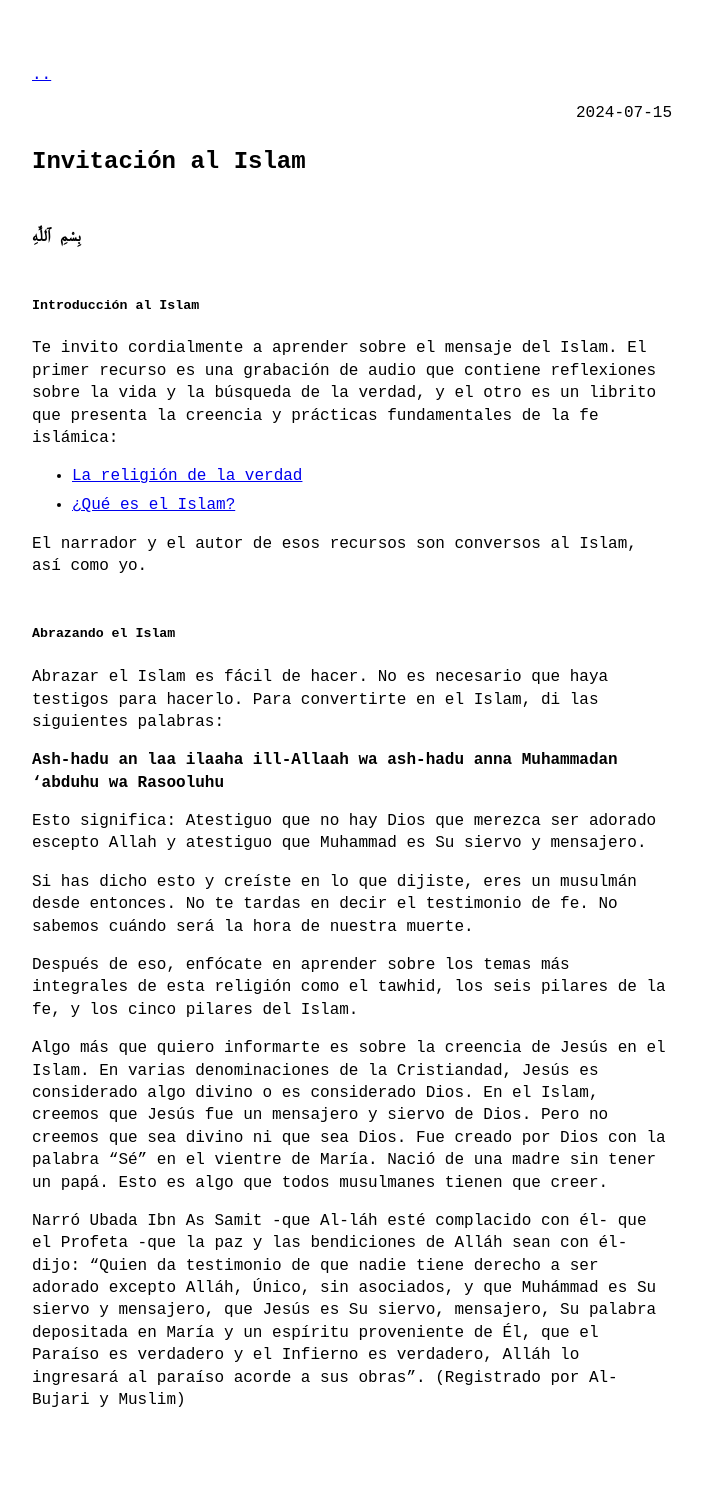
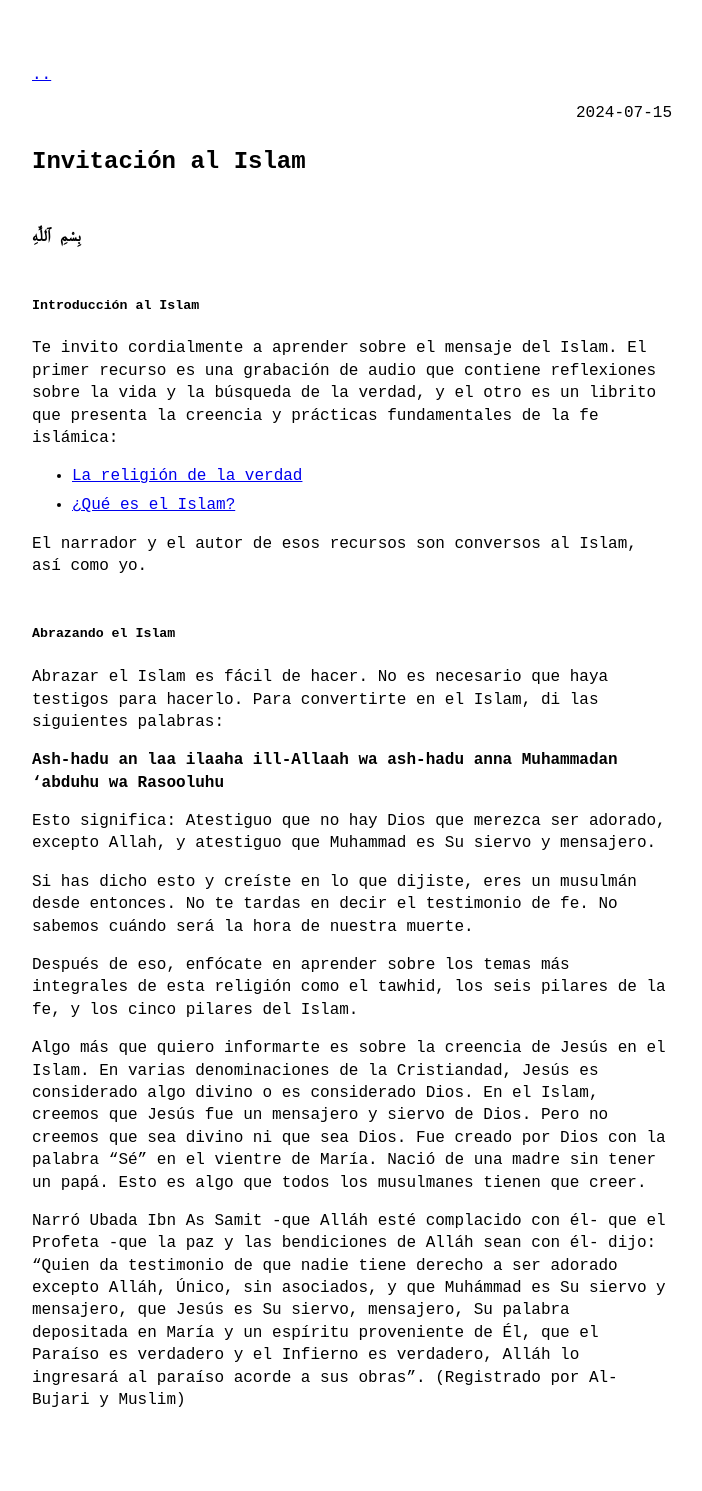
Before and after one commit to ekofi/islammoe.github.io, a Jekyll site: the page built from _posts/2024-07-15-invitacion.md, in a window 1280 px wide. Shown: the whole page, without its empty margins (288-990 px from the left). Built offline with Jekyll 4.4.1, drawn with Linux system fonts in a browser that asks for light colours.

Commit message:
Update 2024-07-15-invitacion.md

```diff
--- a/_posts/2024-07-15-invitacion.md
+++ b/_posts/2024-07-15-invitacion.md
@@ -21,12 +21,12 @@ Abrazar el Islam es fácil de hacer. No es necesario que haya testigos para hace
 
 **Ash-hadu an laa ilaaha ill-Allaah wa ash-hadu anna Muhammadan ‘abduhu wa Rasooluhu**
 
-Esto significa: Atestiguo que no hay Dios que merezca ser adorado escepto Allah y atestiguo que Muhammad es Su siervo y mensajero.
+Esto significa: Atestiguo que no hay Dios que merezca ser adorado, excepto Allah, y atestiguo que Muhammad es Su siervo y mensajero.
 
 Si has dicho esto y creíste en lo que dijiste, eres un musulmán desde entonces. No te tardas en decir el testimonio de fe. No sabemos cuándo será la hora de nuestra muerte.
 
 Después de eso, enfócate en aprender sobre los temas más integrales de esta religión como el tawhid, los seis pilares de la fe, y los cinco pilares del Islam.
 
-Algo más que quiero informarte es sobre la creencia de Jesús en el Islam. En varias denominaciones de la Cristiandad, Jesús es considerado algo divino o es considerado Dios. En el Islam, creemos que Jesús fue un mensajero y siervo de Dios. Pero no creemos que sea divino ni que sea Dios. Fue creado por Dios con la palabra "Sé" en el vientre de María. Nació de una madre sin tener un papá. Esto es algo que todos musulmanes tienen que creer.
+Algo más que quiero informarte es sobre la creencia de Jesús en el Islam. En varias denominaciones de la Cristiandad, Jesús es considerado algo divino o es considerado Dios. En el Islam, creemos que Jesús fue un mensajero y siervo de Dios. Pero no creemos que sea divino ni que sea Dios. Fue creado por Dios con la palabra "Sé" en el vientre de María. Nació de una madre sin tener un papá. Esto es algo que todos los musulmanes tienen que creer.
 
-Narró Ubada Ibn As Samit -que Al-láh esté complacido con él- que el Profeta -que la paz y las bendiciones de Alláh sean con él- dijo: "Quien da testimonio de que nadie tiene derecho a ser adorado excepto Alláh, Único, sin asociados, y que Muhámmad es Su siervo y mensajero, que Jesús es Su siervo, mensajero, Su palabra depositada en María y un espíritu proveniente de Él, que el Paraíso es verdadero y el Infierno es verdadero, Alláh lo ingresará al paraíso acorde a sus obras". (Registrado por Al-Bujari y Muslim)
+Narró Ubada Ibn As Samit -que Alláh esté complacido con él- que el Profeta -que la paz y las bendiciones de Alláh sean con él- dijo: "Quien da testimonio de que nadie tiene derecho a ser adorado excepto Alláh, Único, sin asociados, y que Muhámmad es Su siervo y mensajero, que Jesús es Su siervo, mensajero, Su palabra depositada en María y un espíritu proveniente de Él, que el Paraíso es verdadero y el Infierno es verdadero, Alláh lo ingresará al paraíso acorde a sus obras". (Registrado por Al-Bujari y Muslim)
```
